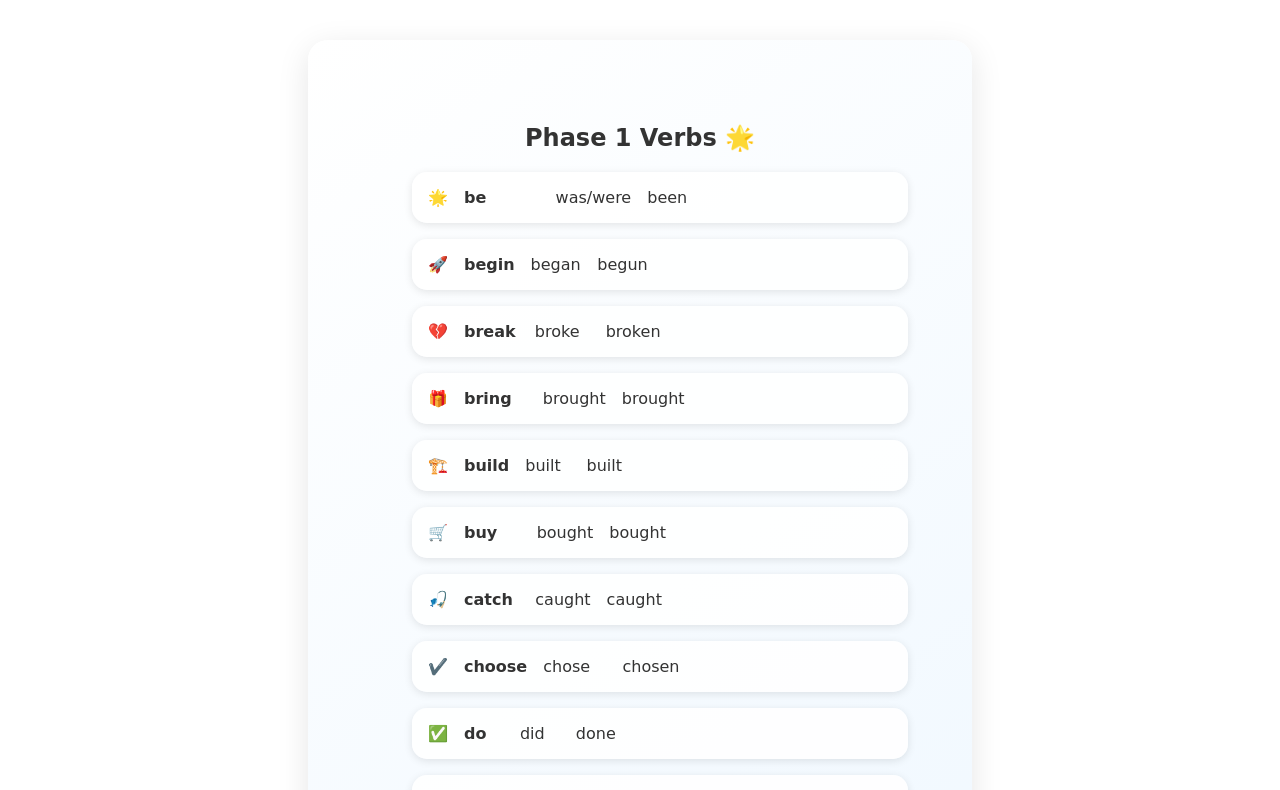
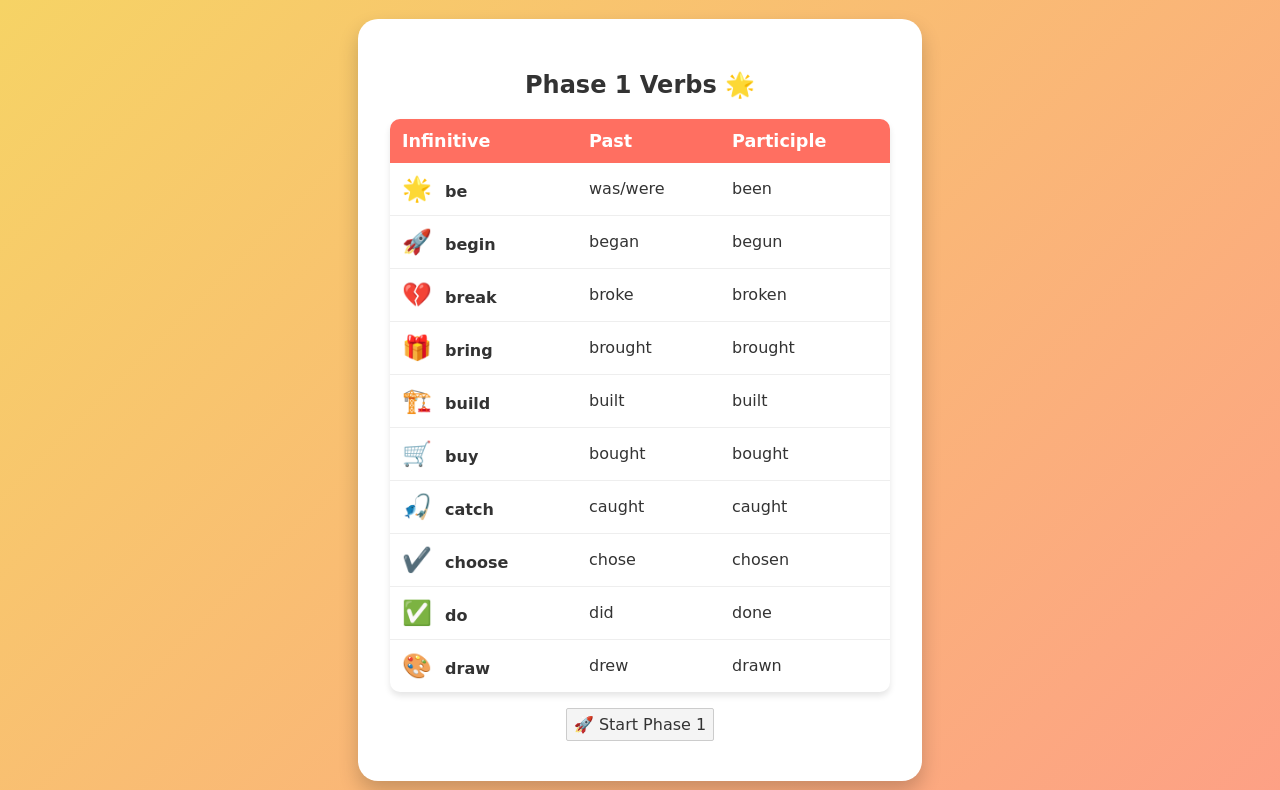
Before and after one commit to aitorch/irregular-verbs-game, a Svelte app: page / in a window 1280 px wide. Shown: the top 790 px of the page. Built offline with nearby package versions, Linux system fonts and the light colour scheme.

Commit message:
chore: New design

```diff
--- a/src/components/App.svelte
+++ b/src/components/App.svelte
@@ -1,4 +1,5 @@
 <script>
+  import '../styles/game.css';
   import { verbs } from "../core/verbs";
   import { GameState } from "../core/GameState";
   import { QuestionManager } from "../core/QuestionManager";
@@ -32,8 +33,10 @@
     currentQuestion = questionManager.generateQuestion(phaseVerbs);
 
     // Count only input fields
-  const inputCount = currentQuestion.template.filter(p => p.type === 'input').length;
-  userAnswers = new Array(inputCount).fill('');
+    const inputCount = currentQuestion.template.filter(
+      (p) => p.type === "input",
+    ).length;
+    userAnswers = new Array(inputCount).fill("");
 
     attempts = 0;
     showHint = false;
@@ -79,28 +82,33 @@
     <!-- Phase Start Screen -->
     <div class="phase-start-screen">
       <h2>Phase {gameState.currentPhase} Verbs 🌟</h2>
-      <ul>
+      <table class="verb-table">
+        <thead>
+          <tr>
+            <th>Infinitive</th>
+            <th>Past</th>
+            <th>Participle</th>
+          </tr>
+        </thead>
+        <tbody>
           {#each phaseVerbs as verb}
-          <li class="verb-item">
+            <tr class="verb-item">
+              <td>
                 <span class="emoji">{verb.emoji}</span>
-            <div class="verb-forms">
                 <strong>{verb.infinitive}</strong>
-              <span>{verb.past}</span>
-              <span>{verb.participle}</span>
-            </div>
-          </li>
+              </td>
+              <td>{verb.past}</td>
+              <td>{verb.participle}</td>
+            </tr>
           {/each}
-      </ul>
+        </tbody>
+      </table>
       <button on:click={startPhase} class="start-button">
         🚀 Start Phase {gameState.currentPhase}
       </button>
     </div>
   {:else if currentQuestion}
-    <!-- Question Display -->
-    <div
-      class="question-card"
-      style="background: {currentQuestion.verb.themeColor}"
-    >
+  <div class="question-card">
     <div class="verb-header">
       <div class="verb-emoji">{currentQuestion.verb.emoji}</div>
       <div class="score-badge">⭐ Score: {score}</div>
@@ -108,16 +116,15 @@
 
     <div class="question-content">
       {#each currentQuestion.template as part, index}
-  {#if part.type === 'input'}
+        {#if part.type === "input"}
           <input
             class="input-field {showHint ? 'hint-field' : ''}"
             bind:value={userAnswers[part.answerIndex]}
             placeholder={part.placeholder}
-      style="border-color: {currentQuestion.verb.themeColor}"
           />
-  {:else if part.type === 'text'}
+        {:else if part.type === "text"}
           <span class="verb-text">{part.value}</span>
-  {:else if part.type === 'separator'}
+        {:else if part.type === "separator"}
           <span class="separator">{part.value}</span>
         {/if}
       {/each}
@@ -141,85 +148,6 @@
 </div>
 
 <style>
-  /* Enhanced styles */
-  .game-container {
-    font-family: "Comic Sans MS", cursive;
-    max-width: 600px;
-    margin: 2rem auto;
-    padding: 2rem;
-    border-radius: 20px;
-    background: linear-gradient(145deg, #ffffff, #f0f8ff);
-    box-shadow: 0 8px 32px rgba(0, 0, 0, 0.1);
-  }
 
-  .phase-start-screen {
-    text-align: center;
-    padding: 2rem;
-  }
 
-  .verb-item {
-    display: flex;
-    align-items: center;
-    gap: 1rem;
-    padding: 1rem;
-    margin: 1rem 0;
-    background: rgba(255, 255, 255, 0.9);
-    border-radius: 15px;
-    box-shadow: 0 2px 8px rgba(0, 0, 0, 0.1);
-  }
-
-  .verb-forms {
-    display: grid;
-    grid-template-columns: 1fr 1fr 1fr;
-    gap: 1rem;
-    text-align: left;
-  }
-
-  .start-button {
-    font-size: 1.2rem;
-    padding: 1rem 2rem;
-    background: #4caf50;
-    border-radius: 25px;
-    transition: transform 0.2s;
-  }
-
-  .question-card {
-    padding: 2rem;
-    border-radius: 20px;
-    color: white;
-  }
-
-  .verb-header {
-    display: flex;
-    justify-content: space-between;
-    align-items: center;
-    margin-bottom: 2rem;
-  }
-
-  .input-field {
-    font-size: 1.1rem;
-    padding: 0.8rem;
-    border-radius: 10px;
-    transition: all 0.3s;
-  }
-
-  .hint-field {
-    background: rgba(255, 255, 255, 0.9);
-    border: 2px dashed yellow;
-  }
-
-  .submit-button {
-    margin-top: 2rem;
-    padding: 1rem 2rem;
-    font-size: 1.1rem;
-    border-radius: 25px;
-    background: #2196f3;
-  }
-
-  .hint-box {
-    margin-top: 1rem;
-    padding: 1rem;
-    background: rgba(0, 0, 0, 0.2);
-    border-radius: 10px;
-  }
 </style>
--- a/src/core/question-types/FillInTheBlanksQuestion.js
+++ b/src/core/question-types/FillInTheBlanksQuestion.js
@@ -28,7 +28,7 @@ export class FillInTheBlanksQuestion {
       } else {
         elements.push({
           type: 'input',
-          placeholder: `${form} form`,
+          placeholder: `${form}`,
           expected: verb[`${form}Key`] || verb[form],
           answerIndex: answerIndex++
         });
--- a/src/styles/game.css
+++ b/src/styles/game.css
@@ -1,60 +1,215 @@
-  .game-container {
-    font-family: Arial, sans-serif;
-    text-align: center;
-    padding: 20px;
-    border-radius: 15px;
-    background: #f0f8ff;
-    max-width: 500px;
-    margin: 0 auto;
+/* Ensure html and body take up full height */
+html, body {
+  height: 100%;
+  margin: 0;
+  padding: 0;
+  overflow: auto; /* Allow scrolling if content overflows */
 }
 
-  .phase-start-screen {
-    background: white;
-    padding: 20px;
-    border-radius: 10px;
-    box-shadow: 0 4px 6px rgba(0, 0, 0, 0.1);
+/* Global Styles */
+body {
+  font-family: 'Comic Sans MS', cursive, sans-serif;
+  background: linear-gradient(135deg, #f6d365, #fda085);
+  display: flex;
+  justify-content: center;
+  align-items: center;
 }
 
-  .phase-start-screen h2 {
-    color: #333;
-    margin-bottom: 20px;
+/* Game Container */
+.game-container {
+  background: white;
+  padding: 2rem;
+  border-radius: 20px;
+  box-shadow: 0 10px 20px rgba(0, 0, 0, 0.2);
+  max-width: 90%;
+  width: 500px;
+  text-align: center;
+  overflow-y: auto; /* Allow scrolling inside the container if needed */
+  max-height: 90vh; /* Limit height to 90% of the viewport */
 }
 
-  .phase-start-screen ul {
-    list-style: none;
-    padding: 0;
+/* Question Card */
+.question-card {
+  background: #fff;
+  padding: 2rem;
+  border-radius: 15px;
+  border: 4px solid #ff6f61;
+  box-shadow: 0 5px 15px rgba(255, 111, 97, 0.3);
 }
 
-  .phase-start-screen li {
-    font-size: 18px;
-    margin: 10px 0;
-    color: #555;
+.verb-header {
+  display: flex;
+  justify-content: space-between;
+  align-items: center;
+  margin-bottom: 1.5rem;
 }
 
 .verb-emoji {
   font-size: 3rem;
-    margin: 1rem;
+}
+
+.score-badge {
+  background: #4caf50;
+  color: white;
+  padding: 0.5rem 1rem;
+  border-radius: 20px;
+  font-size: 1.2rem;
+}
+
+/* Question Content */
+.question-content {
+  display: flex;
+  flex-wrap: nowrap; /* Prevent wrapping */
+  align-items: center;
+  gap: 0.5rem; /* Space between elements */
+  justify-content: center;
+  margin-bottom: 1.5rem;
+}
+
+/* Input Fields */
+.input-field {
+  font-size: 1rem;
+  padding: 0.5rem;
+  border: 2px solid #ccc;
+  border-radius: 8px;
+  width: 100px; /* Fixed width for inputs */
+  max-width: 100px; /* Ensure inputs don't grow too large */
+  transition: border-color 0.3s;
+}
+
+.input-field:focus {
+  border-color: #ff6f61;
+  outline: none;
+}
+
+/* Verb Text and Separators */
+.verb-text,
+.separator {
+  font-size: 1.2rem;
+  white-space: nowrap; /* Prevent text from wrapping */
+}
+
+/* Submit Button */
+.submit-button {
+  background: #ff6f61;
+  color: white;
+  padding: 1rem 2rem;
+  font-size: 1.2rem;
+  border: none;
+  border-radius: 25px;
+  cursor: pointer;
+  transition: background 0.3s;
+}
+
+.submit-button:hover {
+  background: #ff4a3d;
+}
+
+/* Hint Box */
+.hint-box {
+  background: #fff3e0; /* Light orange background */
+  padding: 1rem;
+  border-radius: 10px;
+  margin-top: 1rem;
+  border: 2px dashed #ff6f61; /* Dashed border for a playful look */
+}
+
+.hint-text {
+  font-size: 1.2rem;
+  color: #333;
+  font-weight: bold;
+}
+
+/* Hint Field (for input fields when hint is shown) */
+.hint-field {
+  background: #fff3e0; /* Light orange background */
+  border: 2px dashed #ff6f61; /* Dashed border */
+}
+
+/* Verb Table */
+.verb-table {
+  width: 100%;
+  border-collapse: collapse; /* Remove spacing between cells */
+  margin: 1rem 0;
+  background: white;
+  border-radius: 10px;
+  overflow: hidden; /* Ensure rounded corners are visible */
+  box-shadow: 0 4px 6px rgba(0, 0, 0, 0.1);
+}
+
+.verb-table th,
+.verb-table td {
+  padding: 0.75rem;
+  text-align: left;
+}
+
+.verb-table th {
+  background: #ff6f61; /* Header background color */
+  color: white;
+  font-size: 1.1rem;
+}
+
+.verb-table td {
+  border-bottom: 1px solid #eee; /* Light border between rows */
+  font-size: 1rem;
+}
+
+.verb-table tr:last-child td {
+  border-bottom: none; /* Remove border from last row */
+}
+
+.verb-table .emoji {
+  font-size: 1.5rem;
+  margin-right: 0.5rem;
+}
+
+/* Responsive Design */
+@media (max-width: 600px) {
+  .game-container {
+    padding: 1rem;
+    max-height: 95vh; /* Slightly taller on smaller screens */
+  }
+
+  .question-card {
+    padding: 1rem;
+  }
+
+  .question-content {
+    gap: 0.3rem; /* Reduce gap for smaller screens */
   }
 
   .input-field {
-    padding: 10px;
-    font-size: 16px;
-    border: 2px solid #ccc;
-    border-radius: 5px;
-    margin: 5px;
+    width: 80px; /* Smaller width for mobile */
+    max-width: 80px;
+    font-size: 0.9rem;
+    padding: 0.4rem;
   }
 
-  button {
-    padding: 10px 20px;
-    font-size: 16px;
-    background: #4caf50;
-    color: white;
-    border: none;
-    border-radius: 5px;
-    cursor: pointer;
-    margin-top: 20px;
+  .verb-text,
+  .separator {
+    font-size: 1rem; /* Smaller font size for mobile */
   }
 
-  button:hover {
-    background: #45a049;
+  .submit-button {
+    font-size: 1rem;
+    padding: 0.8rem 1.5rem;
   }
+
+  .hint-box {
+    padding: 0.8rem;
+  }
+
+  .hint-text {
+    font-size: 1rem;
+  }
+
+  .verb-table th,
+  .verb-table td {
+    padding: 0.5rem;
+    font-size: 0.9rem;
+  }
+
+  .verb-table .emoji {
+    font-size: 1.2rem;
+  }
+}
```
Lines whose indentation alone changed are shown as unchanged.
